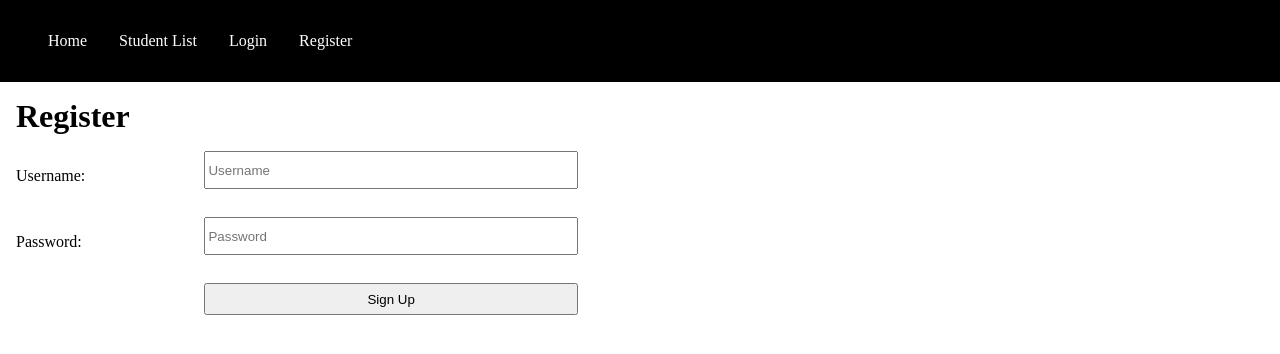
After one commit to CSCI3230U/LectureExamples, a Node server app: page /register in a window 1280 px wide. The commit adds this page. Shown: the top 354 px of the page. Run offline with Node 20, Linux system fonts and the light colour scheme.

Commit message:
Added finished nodejs demo

```diff
--- a/08b_Nodejs/templating/templating.js
+++ b/08b_Nodejs/templating/templating.js
@@ -20,12 +20,28 @@ app.use(session({
 app.set('views', __dirname + '/views');
 app.set('view engine', 'pug');
 
+// placeholder data
+let usernames = ['admin', 'bsmith'];
+function userExists(toFind) {
+    for (let i = 0; i < usernames.length; i++) {
+        if (usernames[i] === toFind) {
+            return true;
+        }
+    }
+
+    return false;
+}
+
 // finalware
 app.get('/basic', function(request, response) {
     response.render('basic', {
         title: 'Basic Page',
         message: 'This is a basic page'
     });
+});
+
+app.get('/', function(request, response) {
+    response.send('Welcome!');
 });
 
 app.get('/login', function(request, response) {
@@ -35,6 +51,70 @@ app.get('/login', function(request, response) {
     });
 });
 
+app.post('/processLogin', function(request, response) {
+    let username = request.body.username;
+    let password = request.body.password;
+
+    if (userExists(username)) {
+        // placeholder for authentication
+        request.session.username = username;
+
+        response.render('loginConfirmed', {
+            title: 'Login Successful',
+            username: username
+        });
+    } else {
+        // failed to login
+        response.render('login', {
+            title: 'Login Page',
+            errorMessage: 'Login incorrect.  Please try again.'
+        });
+    }
+});
+
+app.get('/register', function(request, response) {
+    response.render('register', {title: 'Register'});
+});
+
+app.post('/processRegistration', function(request, response) {
+    let username = request.body.username;
+    let password = request.body.pwd;
+
+    if (userExists(username)) {
+      response.render('register', {
+          title: 'Register',
+          errorMessage: 'Username in use'
+      });
+    } else {
+      usernames.push(username);
+
+      request.session.username = username;
+
+      response.render('registrationConfirmed', {
+          username: username,
+          title: 'Welcome aboard!'
+      });
+    }
+});
+
+app.get('/logout', function(request, response) {
+    request.session.username = '';
+    response.redirect('/');
+});
+
+app.get('/students', function(request, response) {
+    let studentList = [
+        {sid: '100000001', firstName: 'Philip', lastName: 'Fry'},
+        {sid: '100000002', firstName: 'Taranga', lastName: 'Leela'},
+        {sid: '100000003', firstName: 'Bender', lastName: 'Rodriguez'},
+    ];
+    response.render('studentList', {
+        title: 'Class List',
+        students: studentList,
+        username: request.session.username
+    });
+});
+
 app.set('port', process.env.PORT || 3000);
 app.listen(app.get('port'), function() {
     console.log(`Listening on port ${app.get('port')}`);
--- /dev/null
+++ b/08b_Nodejs/templating/views/loginConfirmed.pug
@@ -0,0 +1,5 @@
+extends toplevel
+block content
+    h1= title
+
+    div You have successfully logged in as #{username}.
--- /dev/null
+++ b/08b_Nodejs/templating/views/register.pug
@@ -0,0 +1,26 @@
+extends toplevel
+block content
+   h1= title
+
+   div(class='errorMessage')= errorMessage
+
+   form(action='/processRegistration',
+      method='post',
+      class='form')
+
+      label(class='label row1', for='username') Username:
+      input(type='text',
+            id='username',
+            name='username',
+            placeholder='Username'
+            class='control row1')
+
+      label(class='label row2', for='pwd') Password:
+      input(type='password',
+            id='pwd',
+            name='pwd',
+            placeholder='Password'
+            class='control row2')
+
+      button(type='submit',
+             class='control row3') Sign Up
--- /dev/null
+++ b/08b_Nodejs/templating/views/registrationConfirmed.pug
@@ -0,0 +1,4 @@
+extends toplevel
+block content
+  h1= title
+  p Welcome to the site, #{username}!
--- a/08b_Nodejs/templating/views/toplevel.pug
+++ b/08b_Nodejs/templating/views/toplevel.pug
@@ -9,5 +9,12 @@ html
                 a(href="/") Home
             li
                 a(href="/students") Student List
-
+            if (username && username !== '')
+                li
+                    a(href="/logout") Logout
+            else
+                li
+                    a(href="/login") Login
+                li
+                    a(href="/register") Register
         block content
```
Also changed, not shown: 08b_Nodejs/templating/views/login.pug (+7 -0 lines), 08b_Nodejs/templating/views/studentList.pug (added, +16 -0 lines).
